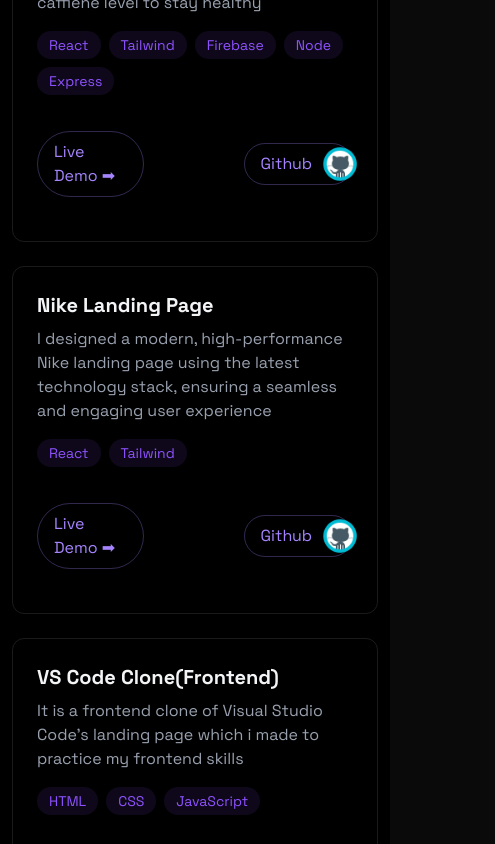
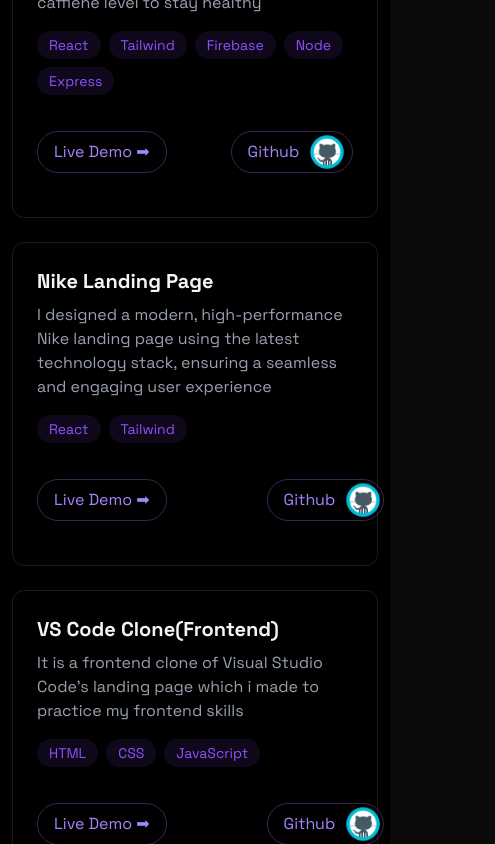
Before and after one commit to MKisKrazy/mk-portfolio, a React (Vite) app: page / in a window 390 px wide. Shown: the part 2660-3504 px from the top of the page, 495 px wide, since content can reach past the window. Built offline with nearby package versions, Linux system fonts and the light colour scheme.

Commit message:
fixed errors

```diff
--- a/src/LoadingScreen.jsx
+++ b/src/LoadingScreen.jsx
@@ -30,7 +30,7 @@
 
   return (
     <div className="fixed inset-0 bg-black z-50 text-gray-100 flex flex-col justify-center items-center ">
-        <div className="text-3xl mb-4 ml-10 font-mono font-bold">
+        <div className="text-xl md:text-4xl mb-4 ml-10 font-mono font-bold">
             {text} <span className="animate-blink ml-1"> | </span>
         </div>
 
--- a/src/components/About.jsx
+++ b/src/components/About.jsx
@@ -83,14 +83,14 @@
 
                     Python Intern at B2E Technology (Aug 2024)
                   </h4>
-                  <p>
+
                   <ul className="list-disc list-inside">
                       <li>Did data analysis
                     </li>
                     <li>Created a python ML prediction script specific for their data</li>
                     <li>Developed a Django Webapp to showcase the results visually</li>
                     </ul>
-                  </p>
+
                 </div>
 
                 <div>
--- a/src/components/Contact.jsx
+++ b/src/components/Contact.jsx
@@ -28,7 +28,7 @@
 
   return (
     <section id='contact' className="min-h-screen flex flex-col justify-center items-center py-20">
-        <div className="w-150 px-4">
+        <div className="w-screen md:w-150 px-4">
           <h2 className="text-3xl font-bold mb-8 bg-gradient-to-r from-violet-500 to-cyan-400 bg-clip-text text-transparent text-center">
             Get in touch
           </h2>
--- a/src/components/Projects.jsx
+++ b/src/components/Projects.jsx
@@ -25,10 +25,10 @@
                 </span>
                 })}
               </div>
-              <div className="flex  items-center gap-25">
-                <a href="https://caffinated-coffee-tracker.netlify.app/" className="text-violet-400 hover:text-violet-300 hover:bg-violet-600/30 transition-all my-5 px-4 py-2 border border-violet-400/30 rounded-full">Live Demo ➡</a>
-                <a href="https://github.com/MKisKrazy/caffinated" className=" text-violet-400 flex items-center justify-between gap-2 px-4  border border-violet-400/30 rounded-full hover:scale-105" >
-                Github<img src="/public/icons8-github-48.png" className="w-10 h-10 "></img>
+              <div className="flex  items-center gap-16 md:gap-25">
+                <a href="https://caffinated-coffee-tracker.netlify.app/" className=" text-violet-400 hover:text-violet-300 hover:bg-violet-600/30 transition-all my-5 px-4 py-2 border border-violet-400/30 rounded-full"><div className="flex justify-items-center gap-[4px]"><span>Live</span> <span>Demo</span> <span>➡</span></div></a>
+                <a href="https://github.com/MKisKrazy/caffinated" className=" text-violet-400  flex items-center justify-between gap-2 px-4  border border-violet-400/30 rounded-full hover:scale-105" >
+                Github<img src="/public/icons8-github-48.png" className="w-10 h-10 mr-6 md:m-0"></img>
                 </a>
               </div>
             </div>
@@ -49,9 +49,9 @@
                 })}
               </div>
               <div className="flex  items-center gap-25">
-                <a href="https://nike-landing-page-ten-woad.vercel.app/" className="text-violet-400 hover:text-violet-300 hover:bg-violet-600/30 transition-all my-5 px-4 py-2 border border-violet-400/30 rounded-full">Live Demo ➡</a>
+                <a href="https://nike-landing-page-ten-woad.vercel.app/" className=" text-violet-400 hover:text-violet-300 hover:bg-violet-600/30 transition-all my-5 px-4 py-2 border border-violet-400/30 rounded-full"><div className="flex justify-items-center gap-[4px]"><span>Live</span> <span>Demo</span> <span>➡</span></div></a>
                 <a href="https://github.com/MKisKrazy/Nike_Landing_Page" className=" text-violet-400 flex items-center justify-between gap-2 px-4  border border-violet-400/30 rounded-full hover:scale-105" >
-                Github<img src="/public/icons8-github-48.png" className="w-10 h-10 "></img>
+                Github<img src="/public/icons8-github-48.png" className="w-10 h-10 mr-6 md:m-0 "></img>
                 </a>
               </div>
             </div>
@@ -72,9 +72,9 @@
                 })}
               </div>
               <div className="flex  items-center gap-25">
-                <a href="https://mkiskrazy.github.io/VS-code-Frontend-Clone/" className="text-violet-400 hover:text-violet-300 hover:bg-violet-600/30 transition-all my-5 px-4 py-2 border border-violet-400/30 rounded-full">Live Demo ➡</a>
+                <a href="https://mkiskrazy.github.io/VS-code-Frontend-Clone/" className=" text-violet-400 hover:text-violet-300 hover:bg-violet-600/30 transition-all my-5 px-4 py-2 border border-violet-400/30 rounded-full"><div className="flex justify-items-center gap-[4px]"><span>Live</span> <span>Demo</span> <span>➡</span></div></a>
                 <a href="https://github.com/MKisKrazy/VS-code-Frontend-Clone" className=" text-violet-400 flex items-center justify-between gap-2 px-4  border border-violet-400/30 rounded-full hover:scale-105" >
-                Github<img src="/public/icons8-github-48.png" className="w-10 h-10 "></img>
+                Github<img src="/public/icons8-github-48.png" className="w-10 h-10 mr-6 md:m-0 "></img>
                 </a>
               </div>
             </div>
@@ -95,9 +95,9 @@
                 })}
               </div>
               <div className="flex  items-center gap-25">
-                <a href="https://mkiskrazy.github.io/Rock-Paper-Scissors/" className="text-violet-400 hover:text-violet-300 hover:bg-violet-600/30 transition-all my-5 px-4 py-2 border border-violet-400/30 rounded-full">Live Demo ➡</a>
+                <a href="https://mkiskrazy.github.io/Rock-Paper-Scissors/" className=" text-violet-400 hover:text-violet-300 hover:bg-violet-600/30 transition-all my-5 px-4 py-2 border border-violet-400/30 rounded-full"><div className="flex justify-items-center gap-[4px]"><span>Live</span> <span>Demo</span> <span>➡</span></div></a>
                 <a href="https://github.com/MKisKrazy/Rock-Paper-Scissors" className=" text-violet-400 flex items-center justify-between gap-2 px-4  border border-violet-400/30 rounded-full hover:scale-105" >
-                Github<img src="/public/icons8-github-48.png" className="w-10 h-10 "></img>
+                Github<img src="/public/icons8-github-48.png" className="w-10 h-10 mr-6 md:m-0"></img>
                 </a>
               </div>
             </div>
--- a/src/index.css
+++ b/src/index.css
@@ -7,6 +7,7 @@
     background:#0a0a0a;
     color: #f4f3f6;
     font-family: 'Space Grotesk', sans-serif;
+    overflow-x: hidden;
 }
 
 @layer utilities {
```
